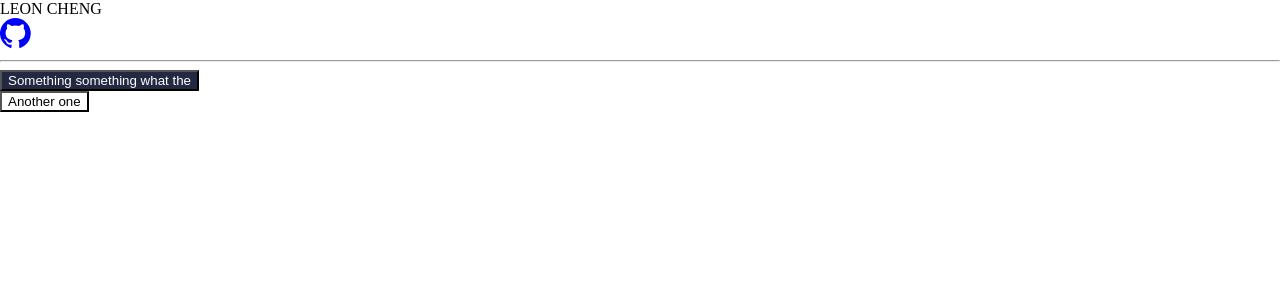
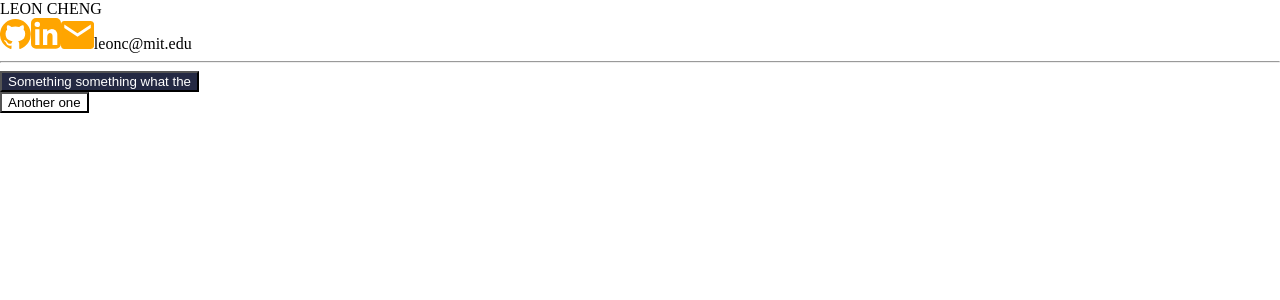
Before and after one commit to leoncheng57/redesigned-broccoli, a React app: page / in a window 1280 px wide. Shown: the top 300 px of the page. Built offline with nearby package versions, Linux system fonts and the light colour scheme.

Commit message:
more icons inline and currentTheme state

```diff
--- a/src/components/App.js
+++ b/src/components/App.js
@@ -1,10 +1,9 @@
-import React from "react";
+import React, {useState} from "react";
 import Navbar from "./Navbar";
 
 import "../index.css";
 
-import { ThemeProvider } from "styled-components";
-import styled from "styled-components";
+import styled, { ThemeProvider } from "styled-components";
 import {lightTheme, darkTheme} from "../themes/colors";
 
 const MyButton = styled.button`
@@ -13,9 +12,11 @@ const MyButton = styled.button`
 `;
 
 export default function(){
+    const [currentTheme, setCurrentTheme] = useState(darkTheme)
+
     return (
         <div>
-            <Navbar/>
+            <Navbar theme={currentTheme}/>
             <hr/>
             <ThemeProvider theme={darkTheme}>
                 <MyButton>
--- a/src/components/Navbar.js
+++ b/src/components/Navbar.js
@@ -1,23 +1,30 @@
 import React from "react";
 
-import { ThemeProvider } from "styled-components";
-import styled from "styled-components";
-import {lightTheme, darkTheme} from "../themes/colors";
-
-import githubIcon from '../images/github-icon.svg';
+import styled, { ThemeProvider } from "styled-components";
 
 const GithubIcon = ({fill}) => {
-    return <svg xmlns="http://www.w3.org/2000/svg" width="30.758" height="30" viewBox="0 0 30.758 30" fill={fill}><path class="a" d="M15.386,0a15.381,15.381,0,0,0-4.86,29.973c.769.14,1.011-.315,1.011-.723,0-.365.008-1.386,0-2.67-4.277.93-5.164-2.026-5.164-2.026A4.072,4.072,0,0,0,4.667,22.3c-1.4-.954.1-.935.1-.935a3.233,3.233,0,0,1,2.356,1.585A3.276,3.276,0,0,0,11.6,24.232a3.291,3.291,0,0,1,.978-2.056c-3.415-.388-7-1.707-7-7.6a5.943,5.943,0,0,1,1.582-4.126,5.521,5.521,0,0,1,.151-4.071S8.6,5.965,11.537,7.956a14.591,14.591,0,0,1,7.7,0c2.937-1.99,4.226-1.578,4.226-1.578a5.531,5.531,0,0,1,.153,4.071A5.941,5.941,0,0,1,25.2,14.575c0,5.909-3.6,7.209-7.022,7.588A3.637,3.637,0,0,1,19.229,25v4.257c0,.411.248.866,1.029.717A15.382,15.382,0,0,0,15.386,0Z" transform="translate(-0.008)"/></svg>
+    return <svg xmlns="http://www.w3.org/2000/svg" width="30.758" height="30" viewBox="0 0 30.758 30" fill={fill}><path d="M15.386,0a15.381,15.381,0,0,0-4.86,29.973c.769.14,1.011-.315,1.011-.723,0-.365.008-1.386,0-2.67-4.277.93-5.164-2.026-5.164-2.026A4.072,4.072,0,0,0,4.667,22.3c-1.4-.954.1-.935.1-.935a3.233,3.233,0,0,1,2.356,1.585A3.276,3.276,0,0,0,11.6,24.232a3.291,3.291,0,0,1,.978-2.056c-3.415-.388-7-1.707-7-7.6a5.943,5.943,0,0,1,1.582-4.126,5.521,5.521,0,0,1,.151-4.071S8.6,5.965,11.537,7.956a14.591,14.591,0,0,1,7.7,0c2.937-1.99,4.226-1.578,4.226-1.578a5.531,5.531,0,0,1,.153,4.071A5.941,5.941,0,0,1,25.2,14.575c0,5.909-3.6,7.209-7.022,7.588A3.637,3.637,0,0,1,19.229,25v4.257c0,.411.248.866,1.029.717A15.382,15.382,0,0,0,15.386,0Z" transform="translate(-0.008)"/></svg>
 }
 
-export default function() {
+const LinkedInIcon = ({fill}) => {
+    return <svg xmlns="http://www.w3.org/2000/svg" width="30" height="30.638" viewBox="0 0 30 30.638" fill={fill}><path d="M25,30.638H5a5.006,5.006,0,0,1-5-5V5A5.006,5.006,0,0,1,5,0H25a5.006,5.006,0,0,1,5,5V25.638A5.005,5.005,0,0,1,25,30.638Zm-6.062-15.6a2.5,2.5,0,0,1,1.8.762,2.955,2.955,0,0,1,.8,2.083v9.052H26.3v-9.7a6.4,6.4,0,0,0-.265-2.376,5.483,5.483,0,0,0-3.439-3.589A5.214,5.214,0,0,0,20.7,10.9a6.077,6.077,0,0,0-4.454,2.363V11.269H12.029V26.933h4.218V18.67a4.074,4.074,0,0,1,1.045-2.834,2.217,2.217,0,0,1,1.6-.8h.049ZM4.214,11.269V26.933H8.446V11.269ZM6.328,3.705a2.7,2.7,0,1,0,2.644,2.7A2.675,2.675,0,0,0,6.328,3.705Z"/></svg>
+}
+
+const MailIcon = ({fill}) => {
+    return <svg xmlns="http://www.w3.org/2000/svg" width="33.091" height="28" viewBox="0 0 33.091 28" fill={fill}><path d="M31.782,4H5.309A3.405,3.405,0,0,0,2.017,7.5L2,28.5A3.419,3.419,0,0,0,5.309,32H31.782a3.419,3.419,0,0,0,3.309-3.5V7.5A3.419,3.419,0,0,0,31.782,4Zm0,7L18.545,19.75,5.309,11V7.5l13.236,8.75L31.782,7.5Z" transform="translate(-2 -4)"/></svg>
+}
+
+export default function(props) {
     return (
-        <div>
+        <ThemeProvider theme={props.theme}>
             <div>
                 LEON CHENG
             </div>
-            <GithubIcon fill="blue"/>
+            <GithubIcon fill="orange"/>
+            <LinkedInIcon fill="orange"/>
+            <MailIcon fill="orange"/>
+            leonc@mit.edu
 
-        </div>
+        </ThemeProvider>
     )
 }
```
Also changed, not shown: src/images/linkedin-icon.svg (deleted), src/images/mail-icon.svg (deleted).
